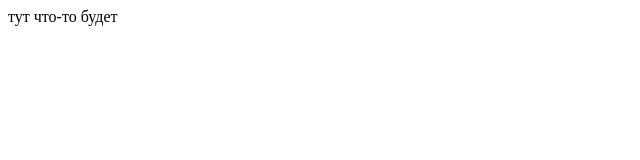
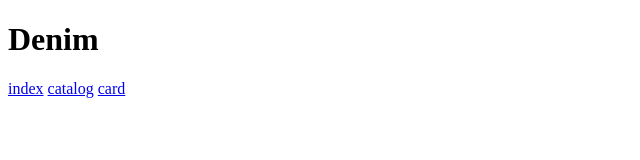
Before and after one commit to YuryFrolov/yuryfrolov.github.io, a plain HTML site: page index.html in a window 1280 px wide. Shown: the whole page, without its empty margins (0-640 px from the left). Drawn offline with Linux system fonts and the light colour scheme.

Commit message:
added links to the Denim project

```diff
--- a/index.html
+++ b/index.html
@@ -7,6 +7,9 @@
     <title>Yury Frolov</title>
 </head>
 <body>
-    тут что-то будет
+    <h1>Denim</h1>
+    <a href="https://yuryfrolov.github.io/denim/index.html">index</a>
+    <a href="https://yuryfrolov.github.io/denim/catalog.html">catalog</a>
+    <a href="https://yuryfrolov.github.io/denim/card.html">card</a>
 </body>
 </html>
```
